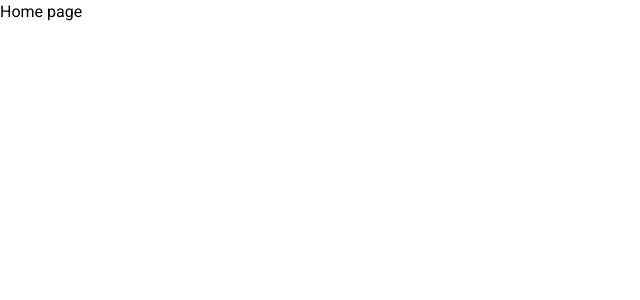
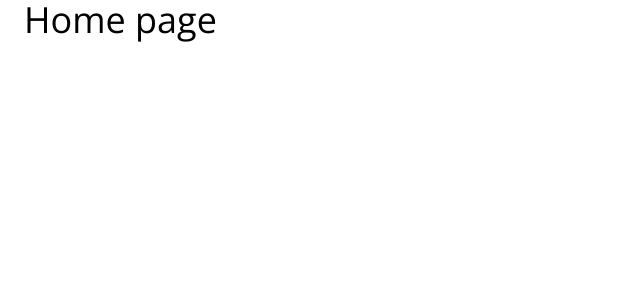
Before and after one commit to themse/simple-auth, a Next.js app: page / in a window 1280 px wide. Shown: the top 300 px of the page, without its empty margins (0-640 px from the left). Built offline with nearby package versions, Linux system fonts and the light colour scheme.

Commit message:
feat: impl templates and configure grid

```diff
--- a/src/app/layout.tsx
+++ b/src/app/layout.tsx
@@ -2,6 +2,7 @@
 import type { Metadata } from 'next';
 
 import { META_TITLE, META_DESCRIPTION } from '@/common/configs/app';
+import { TemplateScaffold } from '@/ui/components/templates/Scaffold';
 import { openSans, roboto } from '@/ui/fonts';
 import { LayoutProps } from '@/types/app';
 import '@/styles/globals.css';
@@ -14,7 +15,9 @@
 export default function RootLayout({ children }: LayoutProps) {
 	return (
 		<html lang="en" className={`${openSans.variable} ${roboto.variable}`}>
-			<body className="font-roboto">{children}</body>
+			<body className="font-roboto">
+				<TemplateScaffold>{children}</TemplateScaffold>
+			</body>
 		</html>
 	);
 }
--- a/src/app/page.tsx
+++ b/src/app/page.tsx
@@ -1,6 +1,15 @@
 import 'server-only';
 import { PageProps } from '@/types/app';
 
+import { Container } from '@/ui/components/templates/Container';
+import { Heading } from '@/ui/components/atoms/Heading';
+
 export default function Home({}: PageProps) {
-	return <main>Home page</main>;
+	return (
+		<Container>
+			<Heading variant="heading-1" as="h1">
+				Home page
+			</Heading>
+		</Container>
+	);
 }
--- /dev/null
+++ b/src/ui/components/templates/Container.tsx
@@ -0,0 +1,24 @@
+import { PropsWithChildren } from 'react';
+import { tv, type VariantProps } from 'tailwind-variants';
+
+const containerVariants = tv({
+	base: 'w-full px-6',
+	variants: {
+		variant: {
+			basic: 'container',
+			fluid: 'xl:container',
+		},
+	},
+	defaultVariants: {
+		variant: 'fluid',
+	},
+});
+
+type Props = PropsWithChildren<{
+	className?: string;
+}> &
+	VariantProps<typeof containerVariants>;
+
+export const Container = ({ children, variant, className }: Readonly<Props>) => {
+	return <div className={containerVariants({ variant, className })}>{children}</div>;
+};
--- /dev/null
+++ b/src/ui/components/templates/Scaffold/Scaffold.tsx
@@ -0,0 +1,51 @@
+import { ReactNode, PropsWithChildren } from 'react';
+import { tv, type VariantProps } from 'tailwind-variants';
+
+const scaffoldVariants = tv({
+	slots: {
+		base: 'relative flex min-h-screen min-w-[320px] flex-col justify-between',
+		content: 'flex-1',
+		header: 'w-full',
+	},
+	variants: {
+		headerPosition: {
+			static: {
+				header: 'static',
+			},
+			fixed: {
+				header: 'fixed top-0 z-10',
+			},
+			sticky: {
+				header: 'sticky top-0 z-10',
+			},
+		},
+	},
+	defaultVariants: {
+		headerPosition: 'static',
+	},
+});
+
+type Props = Partial<{
+	header: ReactNode;
+	footer: ReactNode;
+}> &
+	VariantProps<typeof scaffoldVariants>;
+
+export const TemplateScaffold = ({
+	header,
+	footer,
+	children,
+	headerPosition,
+}: Readonly<PropsWithChildren<Props>>) => {
+	const variants = scaffoldVariants({ headerPosition });
+
+	return (
+		<div className={variants.base()}>
+			{header && <header className={variants.header()}>{header}</header>}
+
+			<main className={variants.content()}>{children}</main>
+
+			{footer}
+		</div>
+	);
+};
--- /dev/null
+++ b/src/ui/components/templates/Scaffold/index.ts
@@ -0,0 +1 @@
+export { TemplateScaffold } from './Scaffold';
--- a/tailwind.config.ts
+++ b/tailwind.config.ts
@@ -5,6 +5,16 @@
 	content: ['./src/app/**/*.{ts,tsx,mdx}', './src/ui/**/*.{ts,tsx,mdx}'],
 	theme: {
 		extend: {},
+		container: {
+			center: true,
+		},
+		screens: {
+			xs: '360px',
+			sm: '768px',
+			md: '992px',
+			lg: '1200px',
+			xl: '1400px',
+		},
 		fontFamily: {
 			'open-sans': ['var(--font-open-sans)', ...fontFamily.sans],
 			roboto: ['var(--font-roboto)', ...fontFamily.sans],
```
Also changed, not shown: 1 other file (tests, documents, lock files or other folders).
